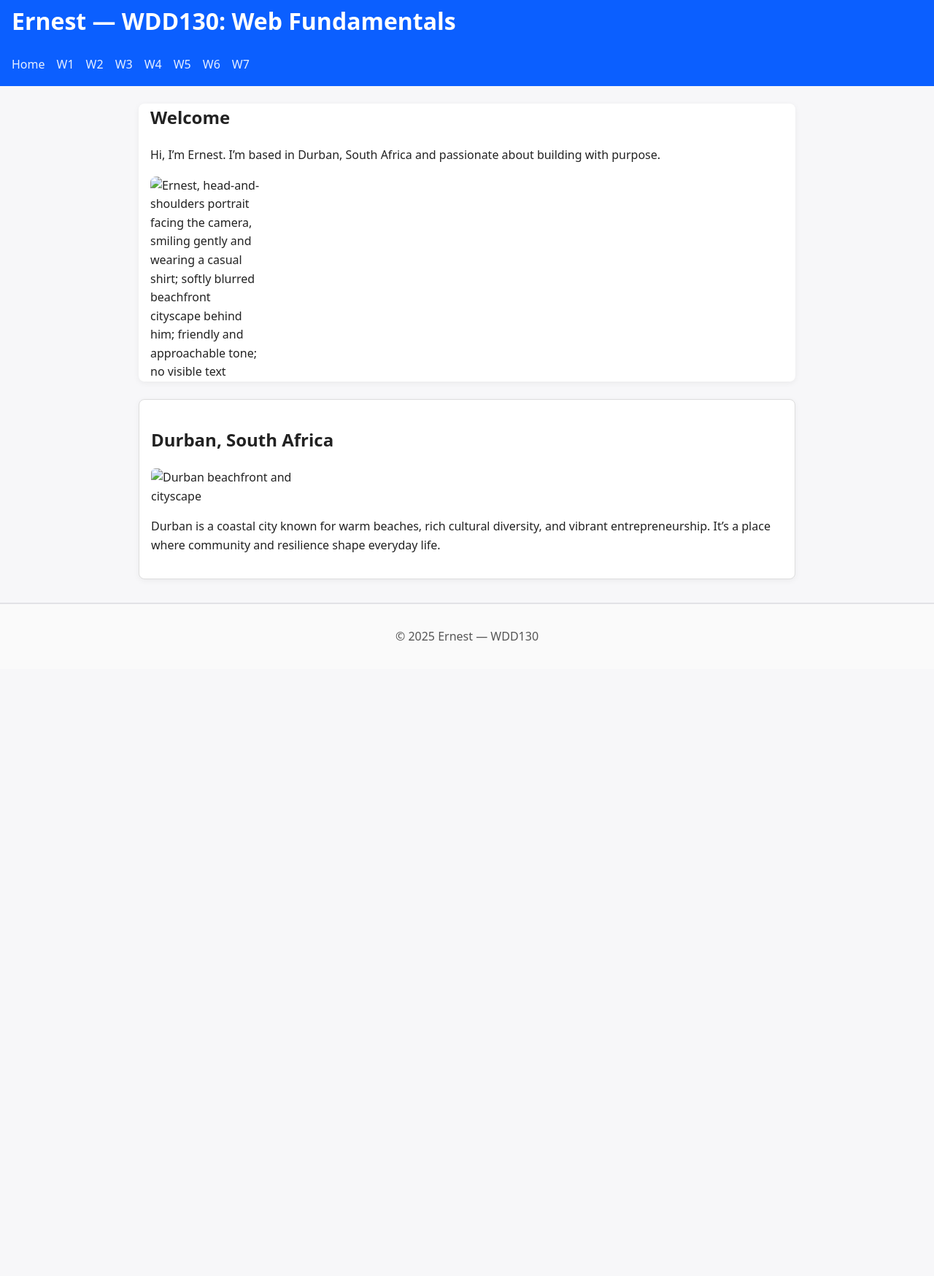
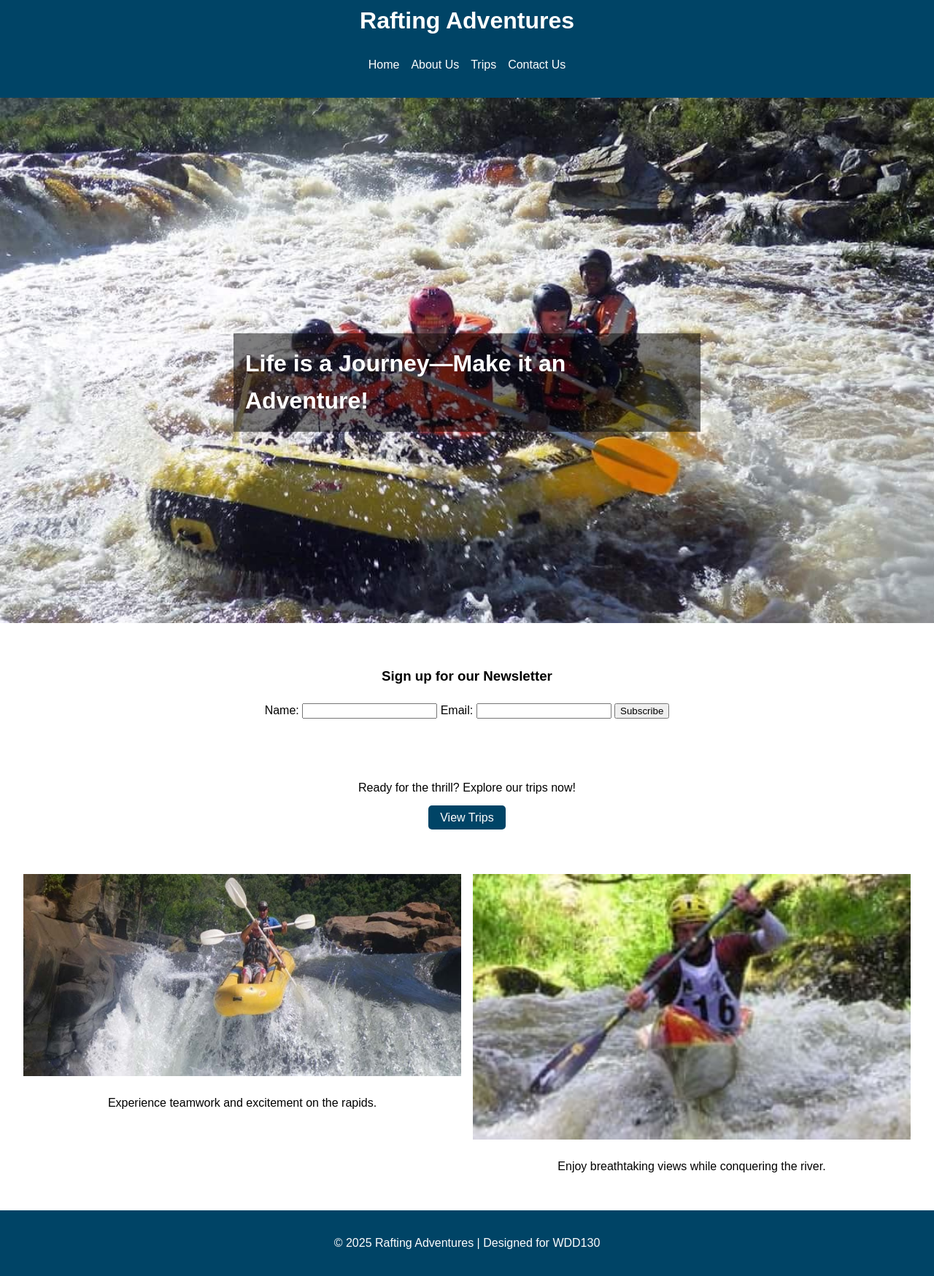
Before and after one commit to ernestokai/wdd130, a plain HTML site: page wwr/index.html in a window 1280 px wide. Shown: the part 34-1783 px from the top of the page at 73% size. Before the commit the page ends 951 px from the top, so only its background shows below. Drawn offline with Linux system fonts and the light colour scheme; files that its build step writes are made by us from their sources.

Commit message:
Add rafting site enhancements: new images, updated Home page, Trips page, and CSS refinements

```diff
--- a/wwr/index.html
+++ b/wwr/index.html
@@ -1,50 +1,63 @@
 <!DOCTYPE html>
 <html lang="en">
 <head>
-  <meta charset="utf-8">
-  <title>Ernest | WDD130 Home</title>
-
-  <!-- New meta tags -->
-  <meta name="description" content="Ernest's WDD130 course home page — web fundamentals, Durban, South Africa, personal learning and projects.">
-  <meta name="author" content="Ernest">
-
-  <!-- External CSS -->
-  <link rel="stylesheet" href="styles.css">
+  <meta charset="UTF-8">
+  <meta name="description" content="White Water Rafting Adventures - Experience the thrill of rafting with us!">
+  <meta name="viewport" content="width=device-width, initial-scale=1.0">
+  <title>Rafting Adventures | Home</title>
+  <link rel="stylesheet" href="rafting.css">
 </head>
 <body>
   <header>
-    <h1>Ernest — WDD130: Web Fundamentals</h1>
+    <h1>Rafting Adventures</h1>
     <nav>
       <ul>
-        <li><a href="#">Home</a></li>
-        <li><a href="#">W1</a></li>
-        <li><a href="#">W2</a></li>
-        <li><a href="#">W3</a></li>
-        <li><a href="#">W4</a></li>
-        <li><a href="#">W5</a></li>
-        <li><a href="#">W6</a></li>
-        <li><a href="#">W7</a></li>
+        <li><a href="index.html">Home</a></li>
+        <li><a href="about.html">About Us</a></li>
+        <li><a href="trips.html">Trips</a></li>
+        <li><a href="contact.html">Contact Us</a></li>
       </ul>
     </nav>
   </header>
 
-  <main>
-    <section>
-      <h2>Welcome</h2>
-      <p>Hi, I’m Ernest.  I’m based in Durban, South Africa and passionate about building with purpose.</p>
-    <img src="images/profile.jpg" alt="Ernest, head-and-shoulders portrait facing the camera, smiling gently and wearing a casual shirt; softly blurred beachfront cityscape behind him; friendly and approachable tone; no visible text">
-    </section>
-  </main>
+  <!-- Hero Section -->
+  <section class="hero">
+    <img src="images/hero.jpg" alt="Rafting adventure on the river">
+    <h2 class="hero-text">Life is a Journey—Make it an Adventure!</h2>
+  </section>
 
-  <!-- New aside element -->
-  <aside>
-    <h2>Durban, South Africa</h2>
-    <img src="images/durban.jpg" alt="Durban beachfront and cityscape">
-    <p>Durban is a coastal city known for warm beaches, rich cultural diversity, and vibrant entrepreneurship. It’s a place where community and resilience shape everyday life.</p>
-  </aside>
+  <!-- Newsletter Signup -->
+  <section class="newsletter">
+    <h3>Sign up for our Newsletter</h3>
+    <form>
+      <label for="name">Name:</label>
+      <input type="text" id="name" name="name" required>
+      <label for="email">Email:</label>
+      <input type="email" id="email" name="email" required>
+      <button type="submit">Subscribe</button>
+    </form>
+  </section>
+
+  <!-- Call to Action -->
+  <section class="cta">
+    <p>Ready for the thrill? Explore our trips now!</p>
+    <a href="trips.html" class="btn">View Trips</a>
+  </section>
+
+  <!-- Grid Layout -->
+  <section class="grid-layout">
+    <div>
+      <img src="images/rafting1.jpg" alt="Group rafting adventure">
+      <p>Experience teamwork and excitement on the rapids.</p>
+    </div>
+    <div>
+      <img src="images/rafting2.jpg" alt="Rafting through scenic landscapes">
+      <p>Enjoy breathtaking views while conquering the river.</p>
+    </div>
+  </section>
 
   <footer>
-    <p>&copy; 2025 Ernest — WDD130</p>
+    <p>&copy; 2025 Rafting Adventures | Designed for WDD130</p>
   </footer>
 </body>
 </html>
--- a/wwr/styles/rafting.css
+++ b/wwr/styles/rafting.css
@@ -1,106 +1,95 @@
-/* Global Reset */
-* {
+body {
+  font-family: Arial, sans-serif;
   margin: 0;
-  padding: 0;
-  box-sizing: border-box;
-}
-
-/* Root Variables */
-:root {
-  --primary-color: #acd6ed;
-  --accent-color: #e3eaf1;
-  --heading-font: Arial, sans-serif;
-  --body-font: Verdana, sans-serif;
-}
-
-/* Body */
-body {
-  font-family: var(--body-font);
-  color: #333;
   line-height: 1.6;
 }
 
-/* Header Layout */
-header {
-  display: grid;
-  grid-template-columns: auto 1fr;
-  align-items: center;
-  padding: 10px;
-  background-color: var(--primary-color);
+header, footer {
+  background: #004466;
   color: white;
+  text-align: center;
+  padding: 1rem;
 }
-header img {
-  max-height: 60px;
+
+nav ul {
+  list-style: none;
+  padding: 0;
+  display: flex;
+  justify-content: center;
+  gap: 1rem;
 }
-nav {
-  display: flex;
-  justify-content: flex-end;
-  gap: 20px;
-}
+
 nav a {
   color: white;
   text-decoration: none;
-  font-weight: bold;
-}
-nav a:hover {
-  text-decoration: underline;
 }
 
-/* History Section */
-.history {
-  padding: 20px;
-  background-color: var(--accent-color);
+.hero {
+  position: relative;
+}
+
+.hero img {
+  width: 100%;
+  height: auto;
+}
+
+.hero-text {
+  position: absolute;
+  top: 50%;
+  left: 50%;
+  transform: translate(-50%, -50%);
+  color: white;
+  font-size: 2rem;
+  background: rgba(0,0,0,0.5);
+  padding: 1rem;
+}
+
+.newsletter, .cta, .grid-layout, .trip-descriptions, .trips-table {
+  padding: 2rem;
   text-align: center;
 }
-.history h2 {
-  font-family: var(--heading-font);
-  color: var(--primary-color);
+
+.grid-layout {
+  display: grid;
+  grid-template-columns: 1fr 1fr;
+  gap: 1rem;
 }
 
-/* Adventures Section */
-.adventures {
-  display: flex;
-  justify-content: space-between;
-  padding: 20px;
-}
-.adventures figure {
-  text-align: center;
-  width: 18%;
-}
-.adventures img {
+.grid-layout img {
   width: 100%;
-  border-radius: 8px;
-}
-.adventures figcaption {
-  margin-top: 5px;
-  font-weight: bold;
+  height: auto;
 }
 
-/* Footer */
-footer {
-  display: flex;
-  justify-content: space-between;
-  align-items: center;
-  padding: 10px;
-  background-color: var(--primary-color);
-  color: white;
-}
-.social {
-  display: flex;
-  gap: 10px;
-}
-.social img {
-  width: 30px;
+.trip-descriptions {
+  display: grid;
+  grid-template-columns: repeat(3, 1fr);
+  gap: 1rem;
 }
 
-/* Responsive Design */
-@media (max-width: 768px) {
-  .adventures {
-    flex-wrap: wrap;
-    justify-content: center;
-  }
-  .adventures figure {
-    width: 45%;
-    margin-bottom: 20px;
-  }
+.trip-descriptions img {
+  width: 100%;
+  height: auto;
 }
+
+table {
+  width: 100%;
+  border-collapse: collapse;
+  margin-top: 1rem;
+}
+
+table, th, td {
+  border: 1px solid #ccc;
+}
+
+th, td {
+  padding: 0.5rem;
+  text-align: center;
+}
+
+.btn {
+  background: #004466;
+  color: white;
+  padding: 0.5rem 1rem;
+  text-decoration: none;
+  border-radius: 5px;
+}
```
Also changed, not shown: wwr/trips.html (added, +86 -0 lines), wwr/images/rafting1.jpg (added), wwr/images/rafting2.jpg (added), wwr/images/trip1.jpg (added), wwr/images/trip2.jpg (added), wwr/images/trip3.jpg (added).
